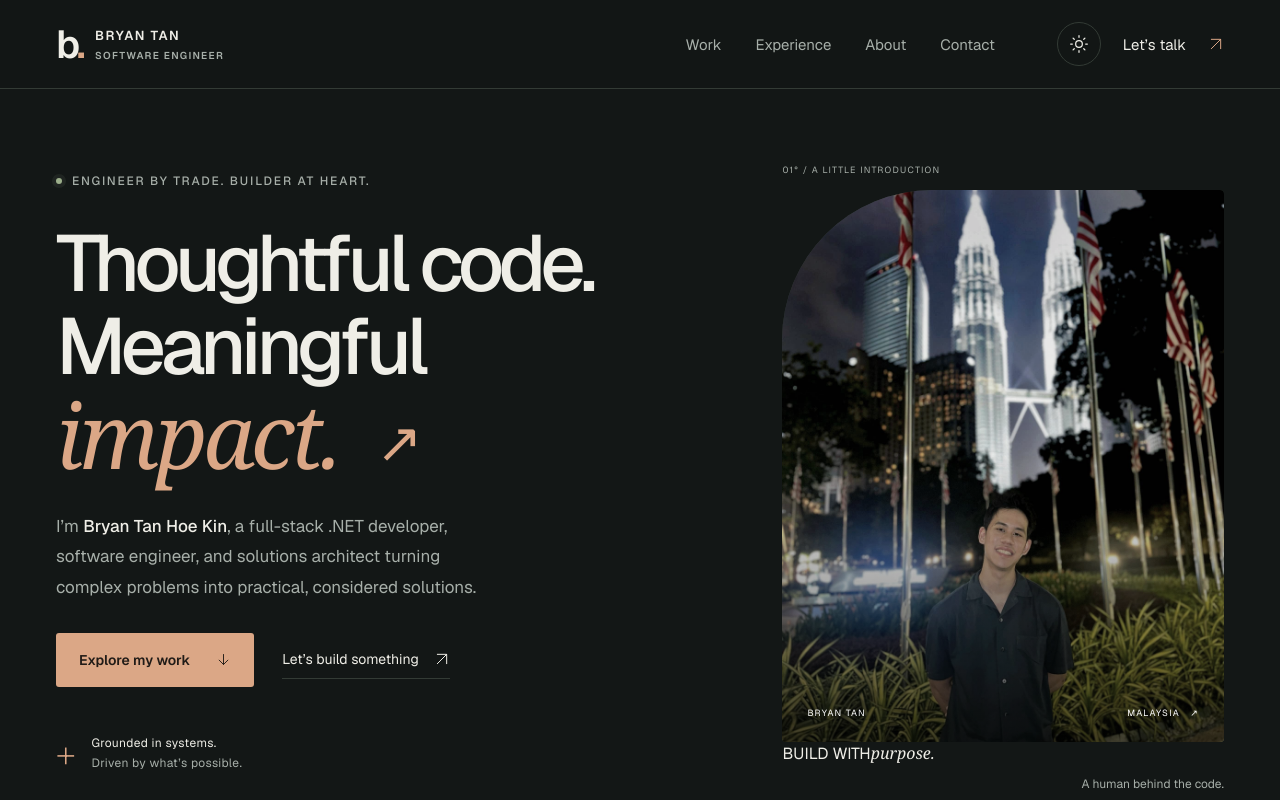
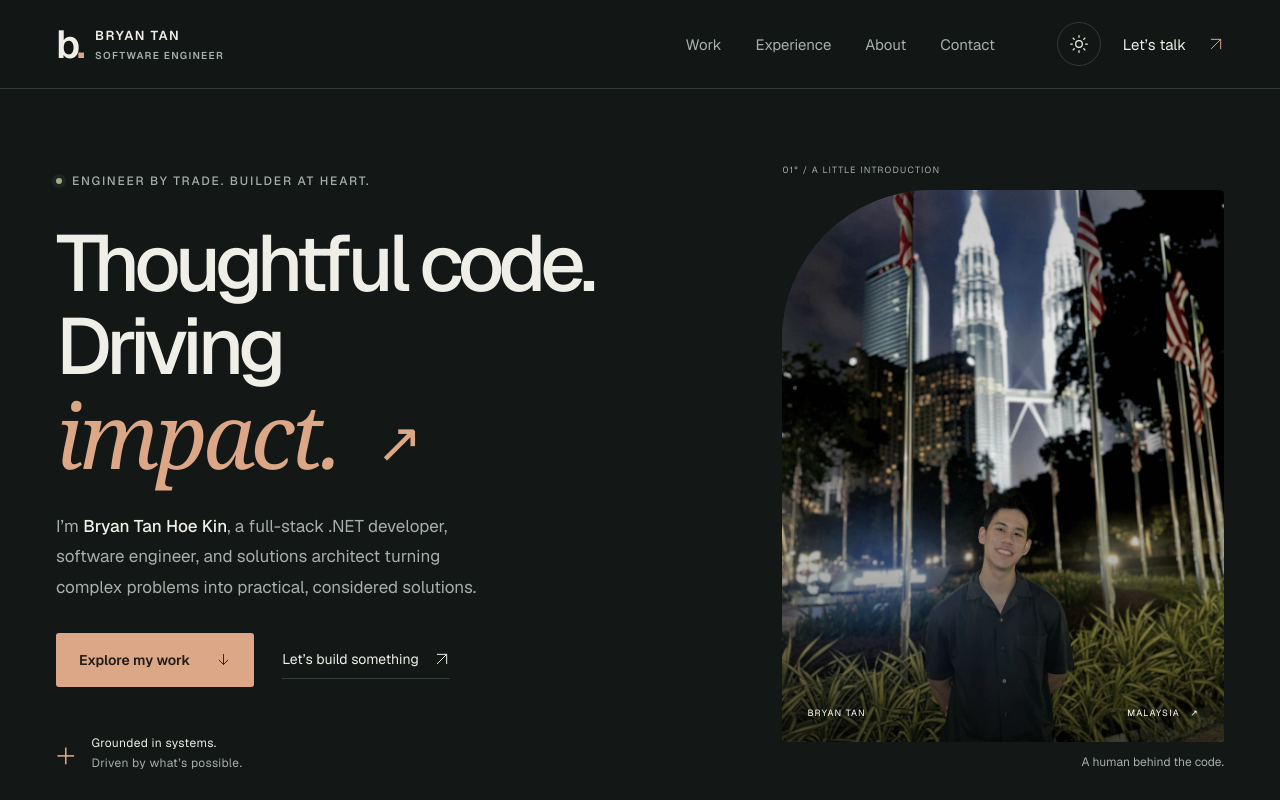
Before and after one commit to bthk2151/portfolio-website, a Next.js app: page / in a window 1280 px wide. Shown: the top 800 px of the page. Built offline with nearby package versions, Linux system fonts and the light colour scheme.

Commit message:
Update page details in general

```diff
--- a/src/app/layout.tsx
+++ b/src/app/layout.tsx
@@ -20,7 +20,7 @@ export const metadata: Metadata = {
   description,
   metadataBase: new URL(baseUrl),
   alternates: { canonical: "/" },
-  icons: { icon: "/favicon.png" },
+  icons: { icon: "/favicon.png?v=b-monogram" },
   openGraph: {
     title,
     description,
--- a/src/app/opengraph-image.tsx
+++ b/src/app/opengraph-image.tsx
@@ -42,7 +42,7 @@ export default function OpenGraphImage() {
       >
         <span>Thoughtful code.</span>
         <span style={{ display: "flex", gap: 20 }}>
-          <span>Meaningful</span>
+          <span>Driving</span>
           <span style={{ color: "#dba786" }}>impact.</span>
         </span>
       </div>
--- a/src/app/page.tsx
+++ b/src/app/page.tsx
@@ -18,7 +18,7 @@ export default function Home() {
           <h1 id="hero-title">
             Thoughtful code.
             <br />
-            Meaningful
+            Driving
             <br />
             <em>impact.</em>
             <span className="headline-period" aria-hidden="true">
@@ -66,10 +66,6 @@ export default function Home() {
                 MALAYSIA <span aria-hidden="true">↗</span>
               </span>
             </div>
-          </div>
-          <div className="portrait-stamp">
-            <span>BUILD WITH</span>
-            <em>purpose.</em>
           </div>
           <span className="portrait-footnote">A human behind the code.</span>
         </div>
@@ -188,7 +184,7 @@ export default function Home() {
             alt="Bryan with his motorcycle outdoors"
             sizes="(max-width: 760px) 90vw, 40vw"
           />
-          <span className="photo-caption">OFFLINE, EVERY NOW AND THEN.</span>
+          <span className="photo-caption">OFFLINE, MORE SO THAN YOU THINK.</span>
         </div>
         <div className="about-copy">
           <p className="eyebrow section-index">04 / BEYOND THE KEYBOARD</p>
@@ -218,6 +214,7 @@ export default function Home() {
               <li>Weightlifting</li>
               <li>Instruments</li>
               <li>Coffee</li>
+              <li>Chess</li>
             </ul>
           </div>
         </div>
--- a/src/data/portfolio.ts
+++ b/src/data/portfolio.ts
@@ -128,6 +128,7 @@ export const skills = [
       "Entity Framework",
       "Node.js",
       "Django",
+      "FastAPI",
     ],
   },
   {
@@ -160,9 +161,14 @@ export const services = [
       "An extra set of hands for your project. I work closely with stakeholders, developers, and designers to deliver functional requirements and collaborate from start to finish.",
   },
   {
-    title: "Data solutions",
+    title: "AI workflow automation",
     description:
-      "From raw data to actionable insights. I collaborate with a partner specializing in data pipelines, data structuring, and machine learning tools to help you make more of your information.",
+      "Reduce repetitive work with AI agents and automated workflows. I connect your tools, APIs, and business systems through Model Context Protocol (MCP) integrations to help teams move from manual steps to reliable, connected processes.",
+  },
+  {
+    title: "AI & data solutions",
+    description:
+      "Turn your data and documents into useful insights and answers. I build retrieval-augmented generation (RAG) solutions with vector search and contextual AI responses, collaborating with a data specialist on pipelines, data structuring, and machine learning where needed.",
   },
   {
     title: "Integrated solutions",
```
